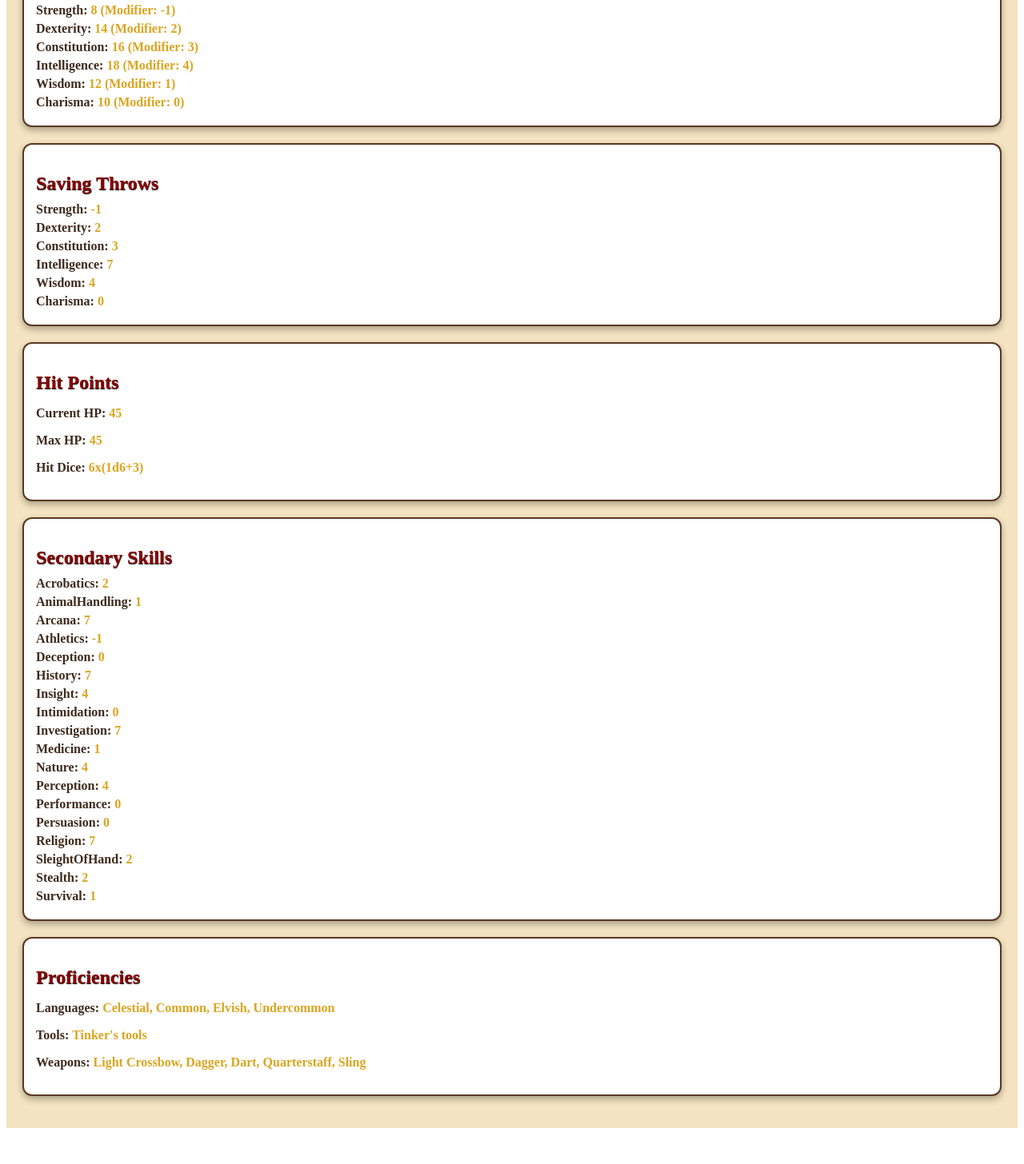
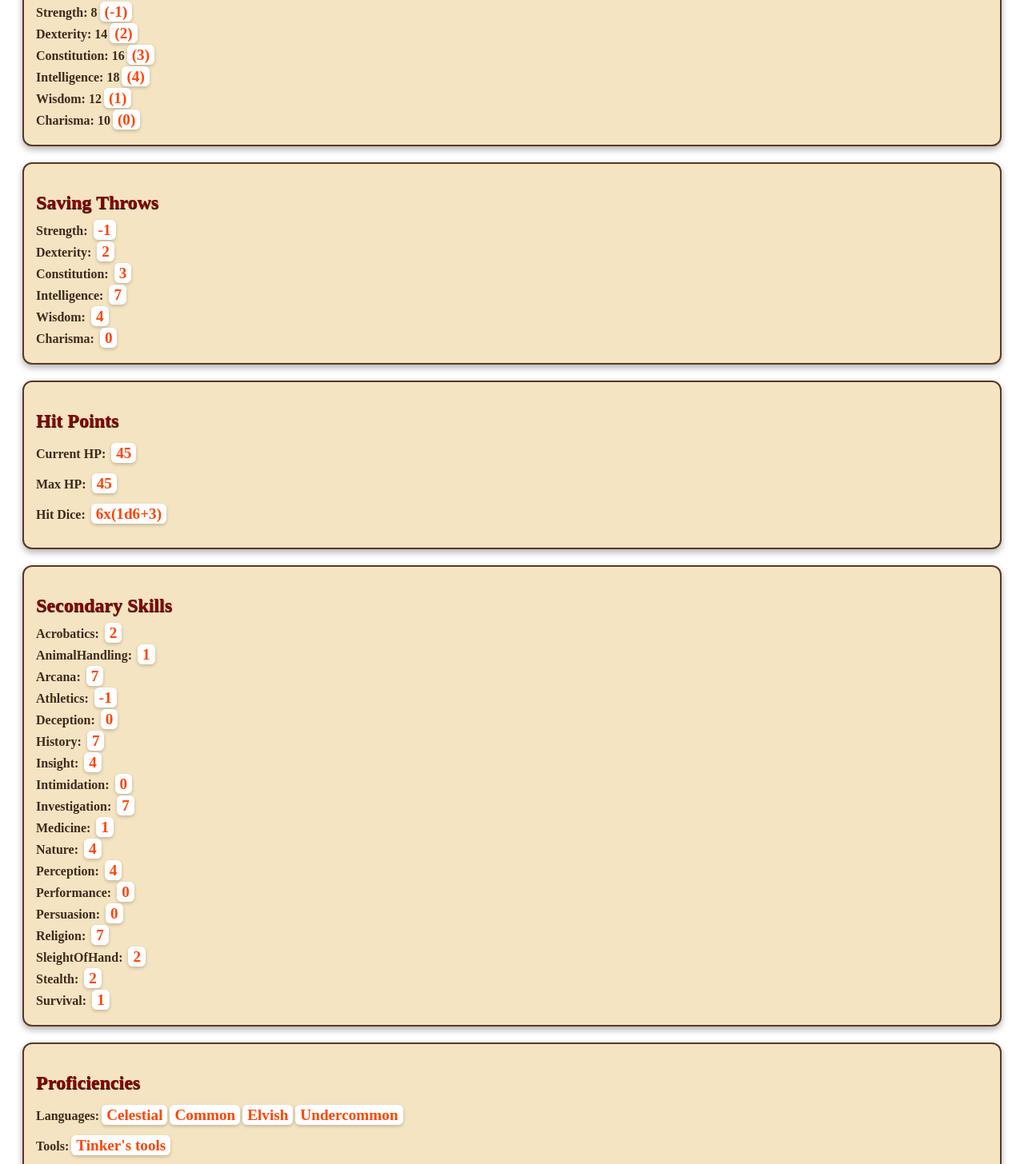
Before and after one commit to frodkata/character-sheet, a React (Create React App) app: page / in a window 1280 px wide. Shown: the part 430-1886 px from the top of the page at 80% size. Before the commit the page ends 1849 px from the top, so only its background shows below. Built offline with nearby package versions, Linux system fonts and the light colour scheme.

Commit message:
Refactor CharacterPage styles for improved consistency and readability

```diff
--- a/src/pages/CharacterPage.tsx
+++ b/src/pages/CharacterPage.tsx
@@ -4,7 +4,6 @@ import { CharacterSheet } from "../data/CharacterSheet";
 // Define styles as an object
 const styles: { [key: string]: React.CSSProperties } = {
 	body: {
-		backgroundColor: "#f4e4c1", // Parchment-like background
 		color: "#3e2a1c", // Dark brown text
 		fontFamily: "'Cinzel', serif", // Fantasy-style font
 		padding: "20px",
@@ -19,7 +18,7 @@ const styles: { [key: string]: React.CSSProperties } = {
 		marginBottom: "20px",
 	},
 	section: {
-		backgroundColor: "#fff", // Slightly lighter background for sections
+		backgroundColor: "#f4e4c1", // Parchment-like background
 		border: "2px solid #5a3825", // Dark brown border
 		borderRadius: "12px", // Rounded edges for a polished look
 		padding: "15px",
@@ -42,8 +41,14 @@ const styles: { [key: string]: React.CSSProperties } = {
 		marginBottom: "5px",
 	},
 	statValue: {
-		color: "#DAA520", // Gold color for stat values
+		color: "#FF4500", // Bright orange-red for better visibility
 		fontWeight: "bold",
+		fontSize: "1.2rem", // Slightly larger font size for emphasis
+		backgroundColor: "#fff", // White background for contrast
+		padding: "2px 6px", // Padding to make it stand out
+		borderRadius: "6px", // Rounded edges for a polished look
+		boxShadow: "0 2px 4px rgba(0, 0, 0, 0.2)", // Subtle shadow for depth
+		marginLeft: 3, // Space between label and value
 	},
 };
 
@@ -85,11 +90,9 @@ const CharacterPage: React.FC = () => {
 							return (
 								<li key={stat} style={styles.listItem}>
 									<strong>
-										{stat.charAt(0).toUpperCase() + stat.slice(1)}:
-									</strong>{" "}
-									<span style={styles.statValue}>
-										{value[0]} (Modifier: {value[1]})
-									</span>
+										{stat.charAt(0).toUpperCase() + stat.slice(1)}: {value[0]}
+									</strong>
+									<span style={styles.statValue}>({value[1]})</span>
 								</li>
 							);
 						}
@@ -145,22 +148,22 @@ const CharacterPage: React.FC = () => {
 			<section style={styles.section}>
 				<h2 style={styles.sectionHeading}>Proficiencies</h2>
 				<p>
-					<strong>Languages:</strong>{" "}
-					<span style={styles.statValue}>
-						{proficiencies.languageProficiencies.join(", ")}
-					</span>
+					<strong>Languages:</strong>
+					{proficiencies.languageProficiencies.map((item) => {
+						return <span style={styles.statValue}>{item}</span>;
+					})}
 				</p>
 				<p>
-					<strong>Tools:</strong>{" "}
-					<span style={styles.statValue}>
-						{proficiencies.toolProficiencies.join(", ")}
-					</span>
+					<strong>Tools:</strong>
+					{proficiencies.toolProficiencies.map((item) => {
+						return <span style={styles.statValue}>{item}</span>;
+					})}
 				</p>
 				<p>
-					<strong>Weapons:</strong>{" "}
-					<span style={styles.statValue}>
-						{proficiencies.weaponProficiencies.join(", ")}
-					</span>
+					<strong>Weapons:</strong>
+					{proficiencies.weaponProficiencies.map((item) => {
+						return <span style={styles.statValue}>{item}</span>;
+					})}
 				</p>
 			</section>
 		</div>
```
